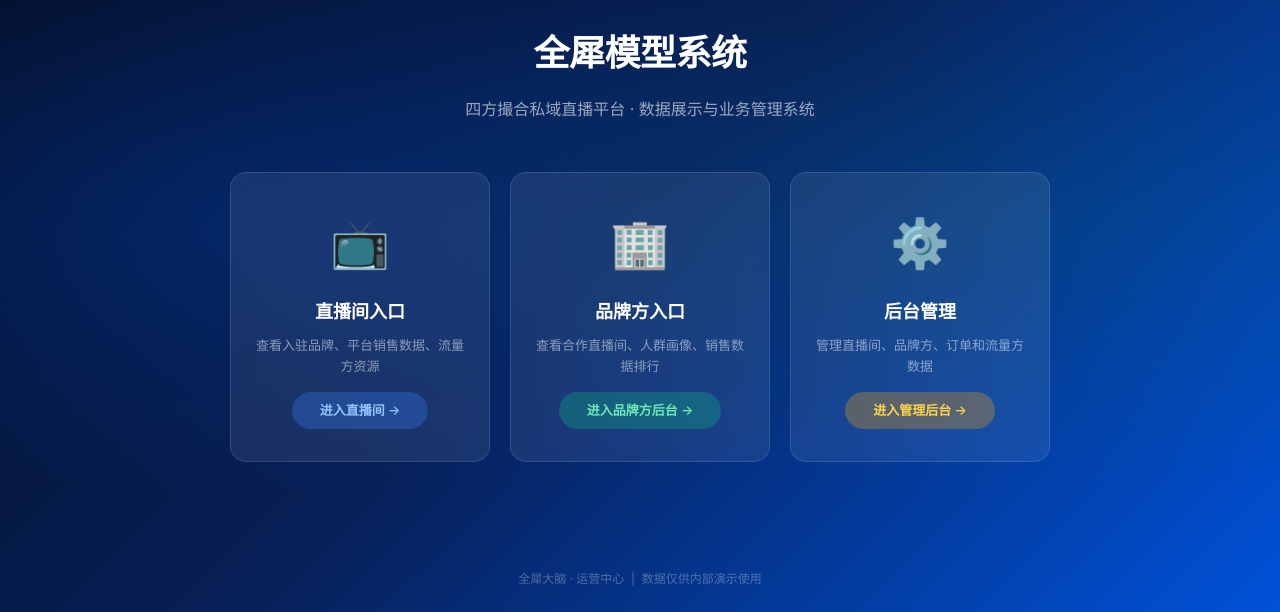
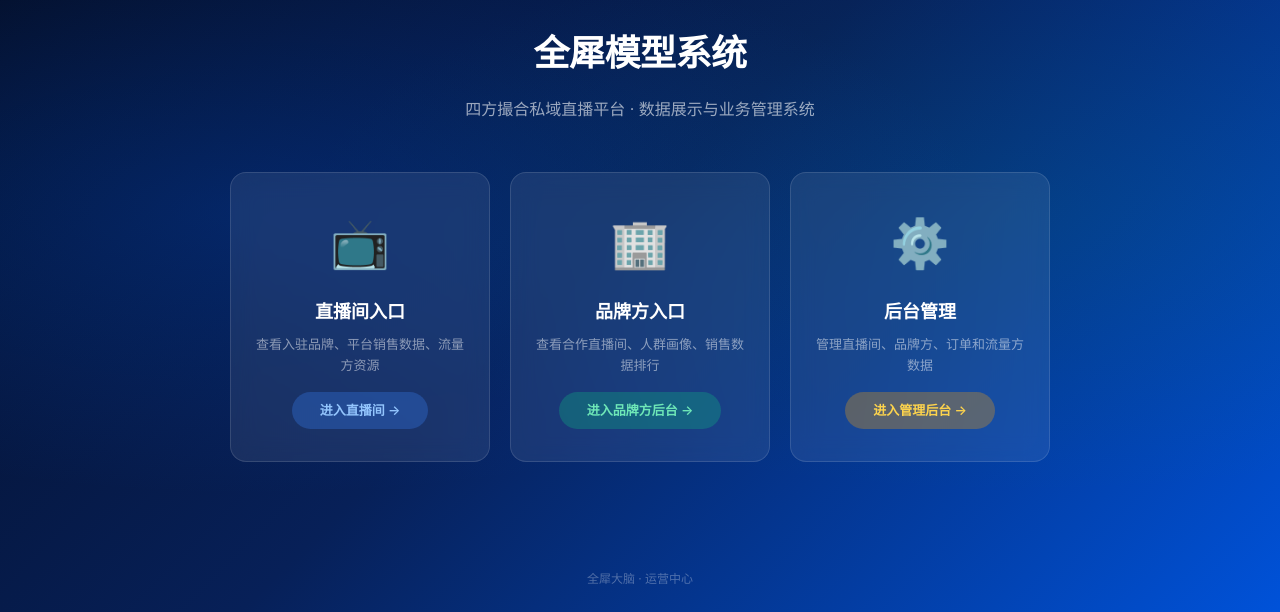
Before and after one commit to xiongbenxiong2026/quanxi-model-system, a plain HTML site: page index.html in a window 1280 px wide. Shown: the part 188-800 px from the top of the page. Drawn offline with Linux system fonts and the light colour scheme.

Commit message:
删除页脚说明文字

```diff
--- a/index.html
+++ b/index.html
@@ -251,7 +251,7 @@
                 </div>
             </div>
         </div>
-        <div class="footer-info">全犀大脑 · 运营中心 &nbsp;|&nbsp; 数据仅供内部演示使用</div>
+        <div class="footer-info">全犀大脑 · 运营中心</div>
     </div>
 
     <!-- 登录弹窗 -->
```
